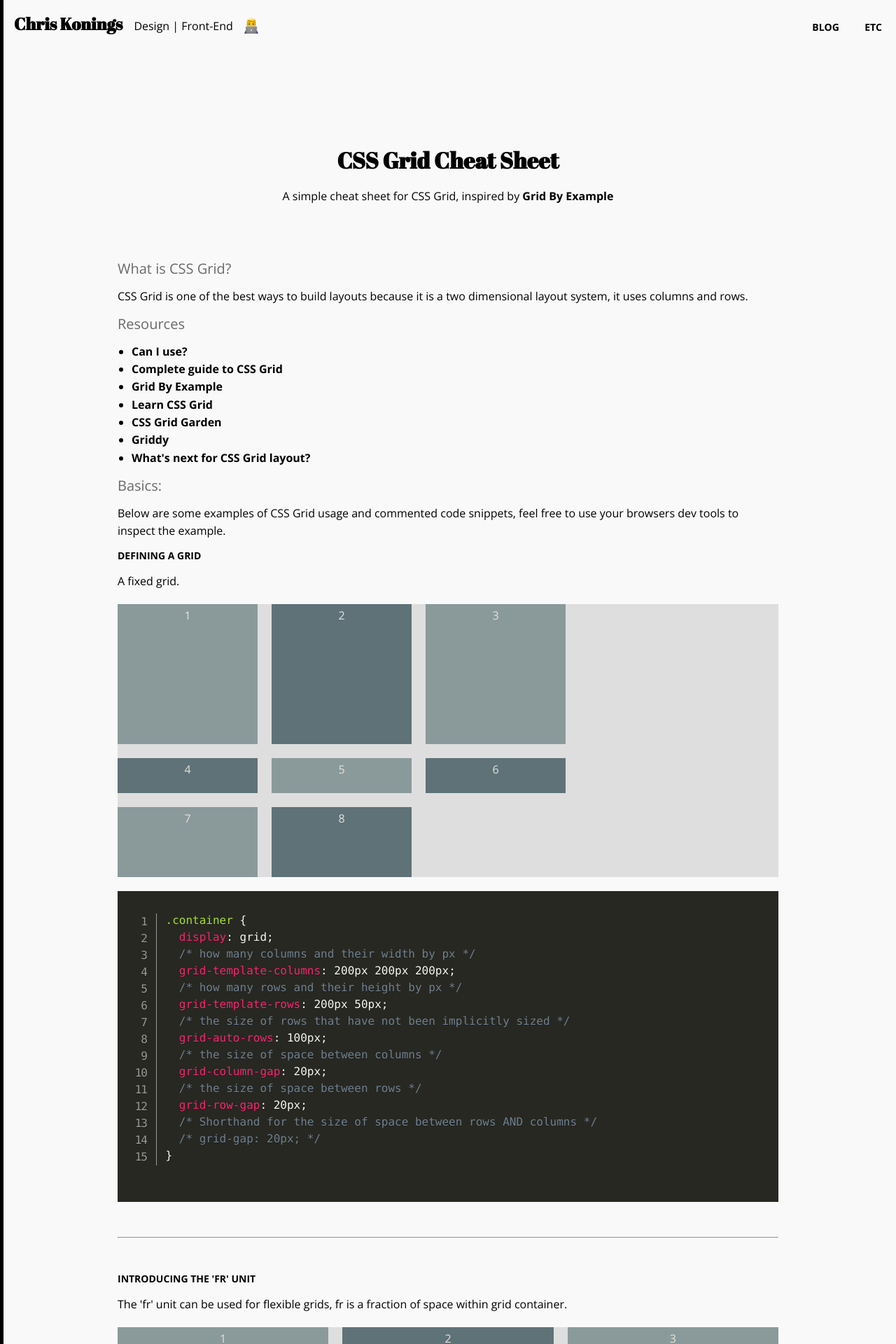
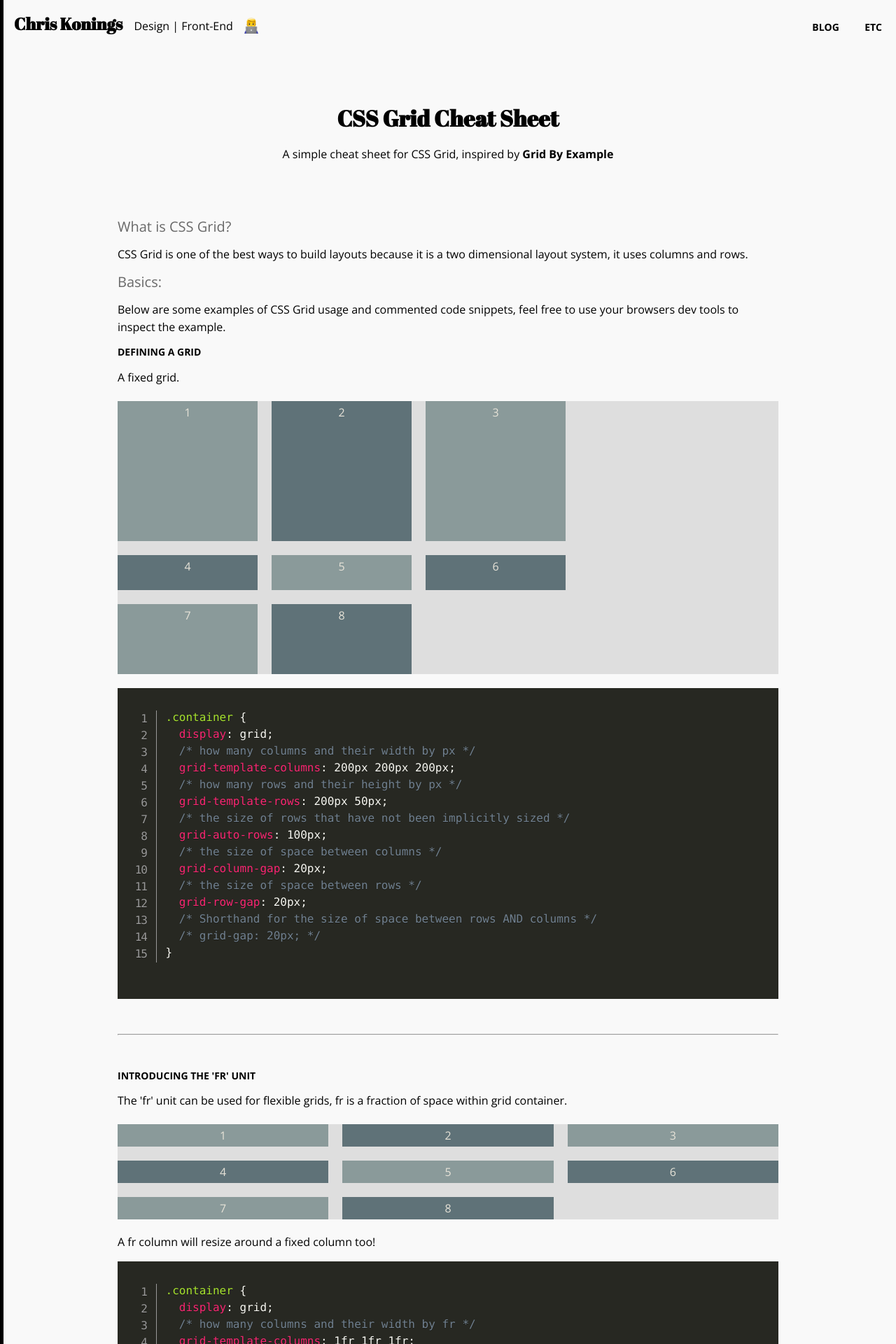
Before and after one commit to chriskonings/chriskonings.github.io, a Jekyll site: the page built from css-grid-cheat-sheet/index.html, in a window 1280 px wide. Shown: the top 1920 px of the page at 70% size. Built offline with Jekyll 4.4.1, drawn with Linux system fonts in a browser that asks for light colours; some of the changed text lies outside the part shown.

Commit message:
removed padding from pages and posts and created custom layout home.html for home page and page class modifier for padding

```diff
--- a/css-grid-cheat-sheet/index.html
+++ b/css-grid-cheat-sheet/index.html
@@ -15,23 +15,6 @@
 <div class="block">
   <h2>What is CSS Grid?</h2>
   <p>CSS Grid is one of the best ways to build layouts because it is a two dimensional layout system, it uses columns and rows.</p>
-  <h2>Resources</h2>
-  <ul>
-    <li><a href="http://caniuse.com/#feat=css-grid" target="_blank">Can I use?</a>
-    </li>
-    <li><a href="https://css-tricks.com/snippets/css/complete-guide-grid/" target="_blank">Complete guide to CSS Grid</a>
-    </li>
-     <li><a href="http://gridbyexample.com" target="_blank">Grid By Example</a>
-    </li>
-    <li><a href="http://jensimmons.com/post/feb-27-2017/learn-css-grid" target="_blank">Learn CSS Grid</a>
-    </li>
-    <li><a href="http://cssgridgarden.com/" target="_blank">CSS Grid Garden</a>
-    </li>
-    <li><a href="http://griddy.io/" target="_blank">Griddy</a>
-    </li>
-    <li><a href="https://24ways.org/2016/what-next-for-css-grid-layout/" target="_blank">What's next for CSS Grid layout?</a>
-    </li>
-  </ul>
   <h2>Basics:</h3>
   <p>Below are some examples of CSS Grid usage and commented code snippets, feel free to use your browsers dev tools to inspect the example.</p>
   <h3>Defining A Grid</h3>
@@ -405,3 +388,22 @@
     }</code>
   </pre>
 </div>
+<div class="block">
+  <h2>Resources</h2>
+  <ul>
+    <li><a href="http://caniuse.com/#feat=css-grid" target="_blank">Can I use?</a>
+    </li>
+    <li><a href="https://css-tricks.com/snippets/css/complete-guide-grid/" target="_blank">Complete guide to CSS Grid</a>
+    </li>
+     <li><a href="http://gridbyexample.com" target="_blank">Grid By Example</a>
+    </li>
+    <li><a href="http://jensimmons.com/post/feb-27-2017/learn-css-grid" target="_blank">Learn CSS Grid</a>
+    </li>
+    <li><a href="http://cssgridgarden.com/" target="_blank">CSS Grid Garden</a>
+    </li>
+    <li><a href="http://griddy.io/" target="_blank">Griddy</a>
+    </li>
+    <li><a href="https://24ways.org/2016/what-next-for-css-grid-layout/" target="_blank">What's next for CSS Grid layout?</a>
+    </li>
+  </ul>
+</div>
--- a/index.html
+++ b/index.html
@@ -1,5 +1,5 @@
 ---
-layout: page
+layout: home
 title: home
 category: none
 date: 2012-04-06 21:35
```
Also changed, not shown: _css/main.scss (+16 -2 lines), _layouts/home.html (added, +7 -0 lines), assets/main.css, 1 other file.
